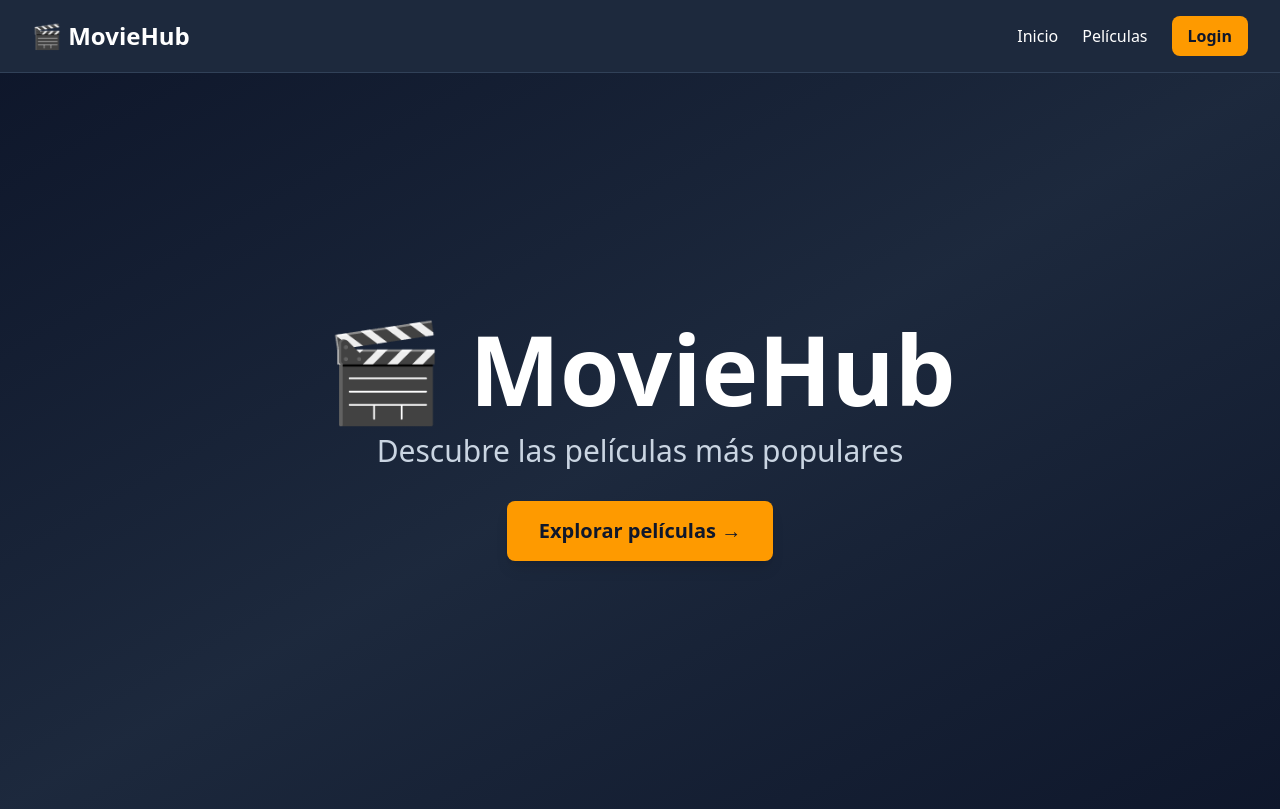
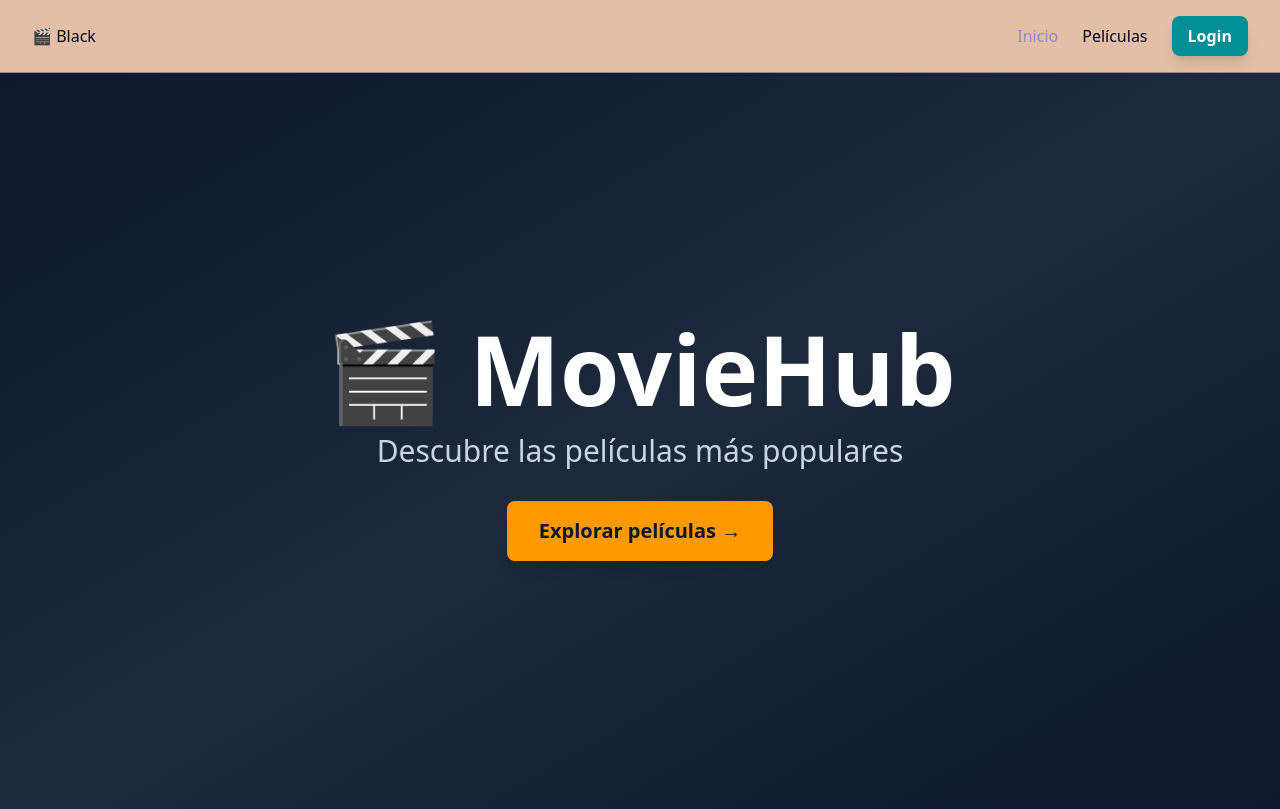
Before and after one commit to Carlos-Martorell/IT-sprint7-movie-hub, an Angular app: page / in a window 1280 px wide. Built offline with nearby package versions, Linux system fonts and the light colour scheme.

Commit message:
feat: add reusable Tailwind components with @apply and create a global @theme

```diff
--- a/src/app/shared/components/navbar/navbar.html
+++ b/src/app/shared/components/navbar/navbar.html
@@ -1,32 +1,32 @@
-<nav class="bg-slate-800 border-b border-slate-700">
+<nav class="bg-background border-b border-text/30">
   <div class="max-w-7xl mx-auto px-8 py-4">
     <div class="flex items-center justify-between">
       <!-- Logo -->
-      <a routerLink="/" class="text-2xl font-bold text-white hover:text-amber-400 transition-colors">
-        🎬 MovieHub
+      <a routerLink="/" class="link-hover group">
+        🎬 Black
       </a>
 
       <!-- Links -->
       <div class="flex items-center gap-6">
         <a
           routerLink="/"
-          routerLinkActive="text-amber-400"
+          routerLinkActive="text-secondary"
           [routerLinkActiveOptions]="{exact: true}"
-          class="text-white hover:text-amber-400 transition-colors font-medium"
+          class="link hover"
         >
           Inicio
         </a>
         <a
           routerLink="/movies"
-          routerLinkActive="text-amber-400"
-          class="text-white hover:text-amber-400 transition-colors font-medium"
+          routerLinkActive="text-secondary"
+          class="link-hover"
         >
           Películas
         </a>
         <a
           routerLink="/login"
-          routerLinkActive="text-amber-400"
-          class="px-4 py-2 bg-amber-500 hover:bg-amber-600 text-slate-900 rounded-lg font-semibold transition-colors"
+          routerLinkActive="bg-secondary"
+          class="px-4 py-2 btn-primary"
         >
           Login
         </a>
--- a/src/styles.css
+++ b/src/styles.css
@@ -1,2 +1,24 @@
-/* You can add global styles to this file, and also import other style files */
+
 @import "tailwindcss";
+
+@theme {
+  --color-text: #040316;
+  --color-background: #e2bfa6;
+  --color-primary: #008f94;
+  --color-secondary: #8e8ebe;
+  --color-accent: #ffffff;
+}
+
+@layer components {
+  .btn-primary {
+    @apply px-6 py-3 bg-primary hover:bg-secondary text-accent font-semibold rounded-lg transition-all transform hover:scale-105 shadow-lg;
+  }
+
+  .link-hover {
+    @apply text-text hover:text-secondary transition-colors font-medium;
+  }
+
+  .card {
+    @apply bg-accent rounded-lg p-6 shadow-lg hover:shadow-xl transition-shadow cursor-pointer;
+  }
+}
```
